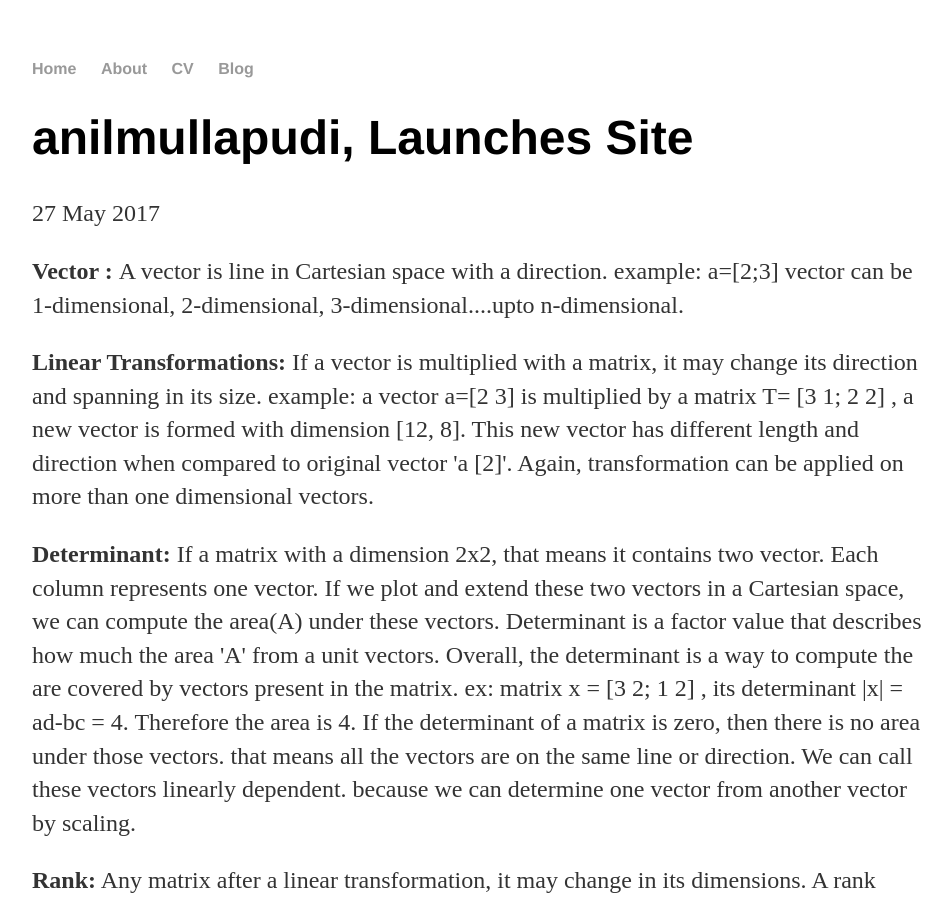
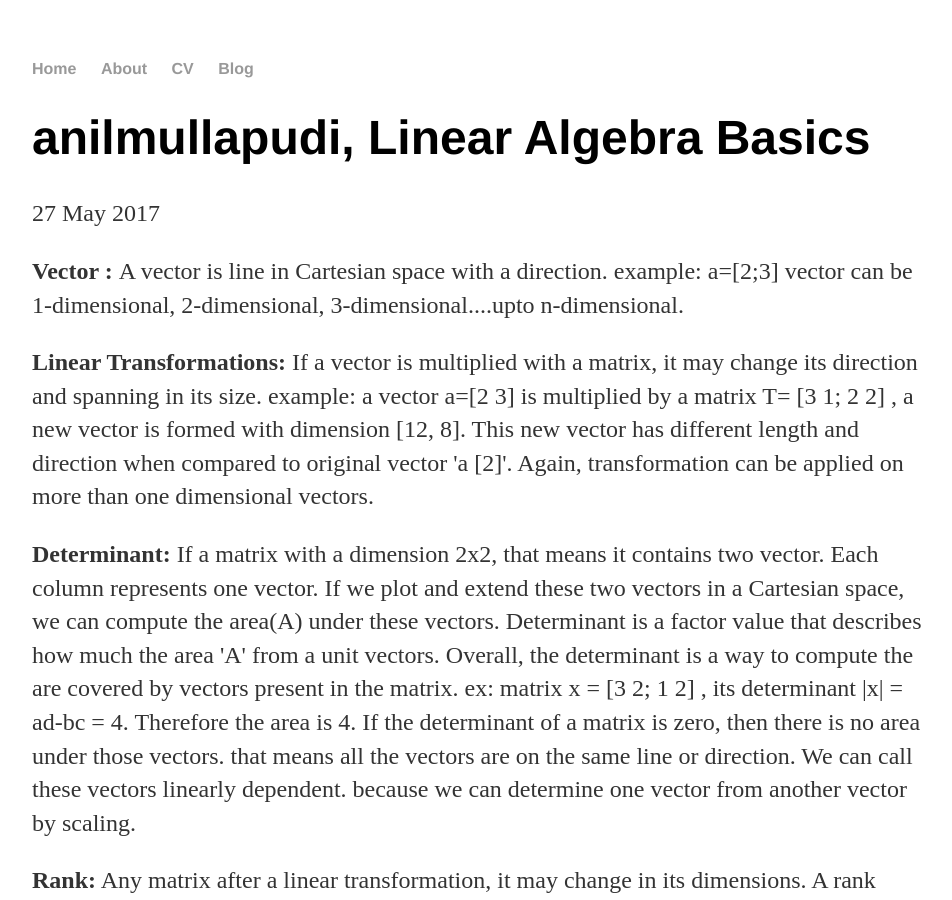
Before and after one commit to anilmullapudi/anil.github.io, a Jekyll site: the page built from _posts/2017-05-27-Linear-Algebra-Basics.md, in a window 1280 px wide and 900 px high. Shown: the whole window, without its empty margins (160-1112 px from the left). Built offline with Jekyll 4.4.1, drawn with Linux system fonts in a browser that asks for light colours.

Commit message:
blog post title changed

```diff
--- a/_posts/2017-05-27-Linear-Algebra-Basics.md
+++ b/_posts/2017-05-27-Linear-Algebra-Basics.md
@@ -1,6 +1,6 @@
 ---
 layout: post
-title: "anilmullapudi, Launches Site"
+title: "anilmullapudi, Linear Algebra Basics"
 date: 2017-05-27
 ---
 
```
